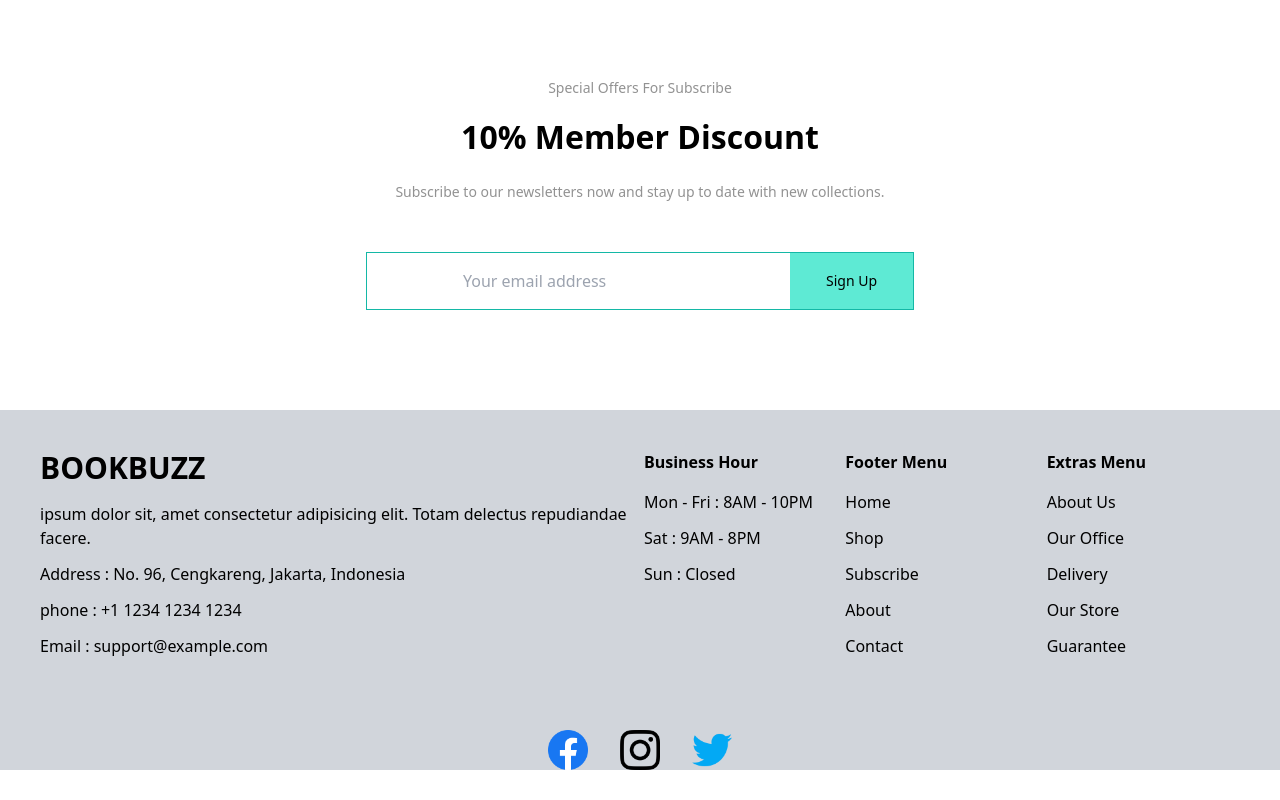
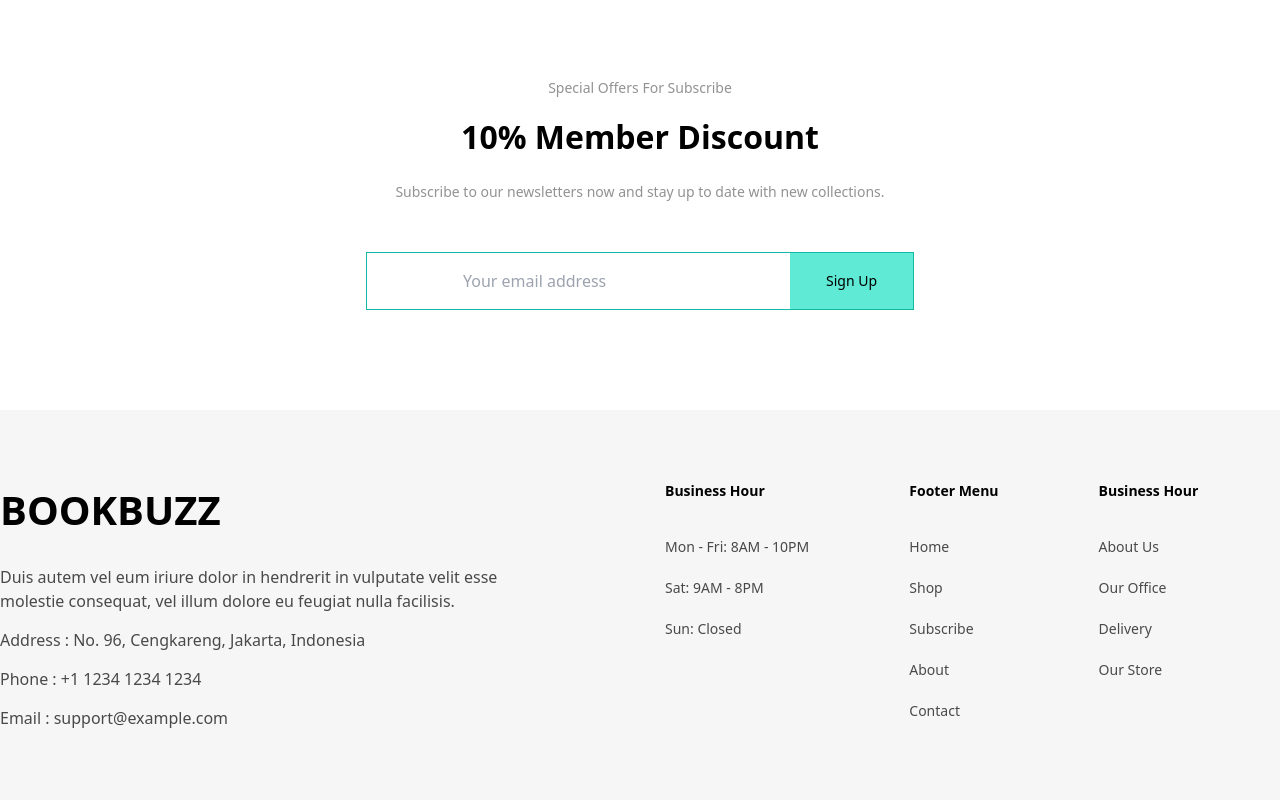
Before and after one commit to ardy-yusuf-wibawa/React-Bookbuzz, a React (Create React App) app: page / in a window 1280 px wide. Shown: the part 5280-6080 px from the top of the page. Before the commit the page ends 6050 px from the top, so only its background shows below. Built offline with nearby package versions, Linux system fonts and the light colour scheme.

Commit message:
Optimisasi footer

```diff
--- a/src/components/Footer.tsx
+++ b/src/components/Footer.tsx
@@ -3,7 +3,8 @@ import React from 'react'
 const Footer = (): React.ReactElement => {
   return (
     <>
-      <footer>
+      {/* Before
+        <footer>
         <div className='p-10 bg-gray-300 text-black'>
           <div className='max-w-7xl mx-auto'>
             <div className='grid grid-cols-1 md:grid-cols-2 lg:grid-cols-6 gap-2'>
@@ -155,7 +156,100 @@ const Footer = (): React.ReactElement => {
             />
           </a>
         </div>
-      </footer>
+  </footer> */}
+
+
+      <div className="bg-[#f6f6f6] text-black">
+        <div className="max-w-7xl mx-auto flex lg:flex-row min-[100px]:flex-col min-[100px]:gap-[50px] sm:justify-left py-[70px] min-[100px]:justify-center">
+            {/*logo dan about */}
+            <div className="flex flex-1  flex-col gap-[25px]">
+                <h1 className="text-[40px] font-bold">
+                    BOOKBUZZ
+                </h1>
+                <div className="flex flex-col gap-[15px] opacity-70">
+                    <p>Duis autem vel eum iriure dolor in hendrerit in vulputate velit esse <br/>molestie consequat, vel illum dolore eu feugiat nulla facilisis.</p>
+                    <p>Address : No. 96, Cengkareng, Jakarta, Indonesia</p>
+                    <p>Phone : +1 1234 1234 1234</p>
+                    <p>Email : support@example.com</p>
+                </div>
+            </div>
+            {/* footer menu */}
+            <div className="flex flex-1 flex-row gap-[100px]">
+                <div className="flex flex-col gap-[35px]">
+                    <p className="font-bold text-[14px]" >Business Hour</p>
+                    <ul className="text-[14px] flex flex-col gap-[20px] opacity-70">
+                        <li>Mon - Fri: 8AM - 10PM</li>
+                        <li>Sat: 9AM - 8PM</li>
+                        <li>Sun: Closed</li>
+                    </ul>
+                </div>
+                <div className="flex flex-col gap-[35px] ">
+                    <p className="font-bold text-[14px]" >Footer Menu</p>
+                    <ul className="text-[14px] flex flex-col gap-[20px] ">
+                        <li>
+                          <a
+                          className="opacity-70 hover:text-cyan-600"
+                          href="">Home
+                          </a>
+                        </li>
+                        <li>
+                          <a
+                          className="opacity-70 hover:text-cyan-600"
+                          href="">Shop
+                          </a>
+                        </li>
+                        <li>
+                          <a
+                          className="opacity-70 hover:text-cyan-600"
+                          href="">Subscribe
+                          </a>
+                        </li>
+                        <li>
+                          <a
+                          className="opacity-70 hover:text-cyan-600"
+                          href="">About
+                          </a>
+                        </li>
+                        <li>
+                          <a
+                          className="opacity-70 hover:text-cyan-600"
+                          href="">Contact
+                          </a>
+                        </li>
+                    </ul>
+                </div>
+                <div className="flex flex-col gap-[35px]">
+                    <p className="font-bold text-[14px]" >Business Hour</p>
+                    <ul className="text-[14px] flex flex-col gap-[20px]">
+                    <li>
+                          <a
+                          className="opacity-70 hover:text-cyan-600"
+                          href="">About Us
+                          </a>
+                        </li>
+                        <li>
+                          <a
+                          className="opacity-70 hover:text-cyan-600"
+                          href="">Our Office
+                          </a>
+                        </li>
+                        <li>
+                          <a
+                          className="opacity-70 hover:text-cyan-600"
+                          href="">Delivery
+                          </a>
+                        </li>
+                        <li>
+                          <a
+                          className="opacity-70 hover:text-cyan-600"
+                          href="">Our Store
+                          </a>
+                        </li>
+                    </ul>
+                </div>
+            </div>
+        </div>
+    </div>
     </>
   )
 }
```
